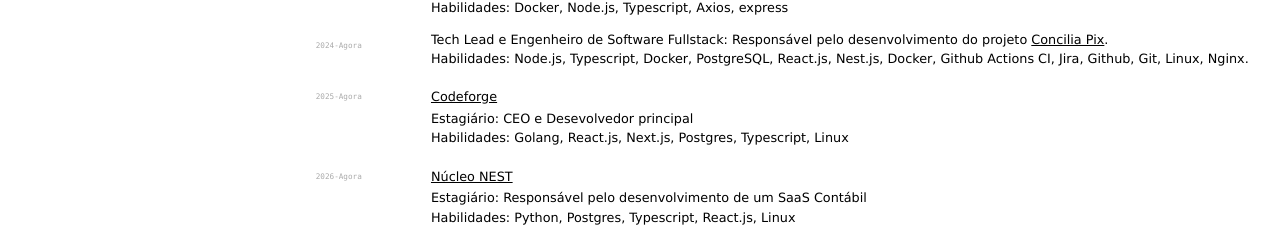
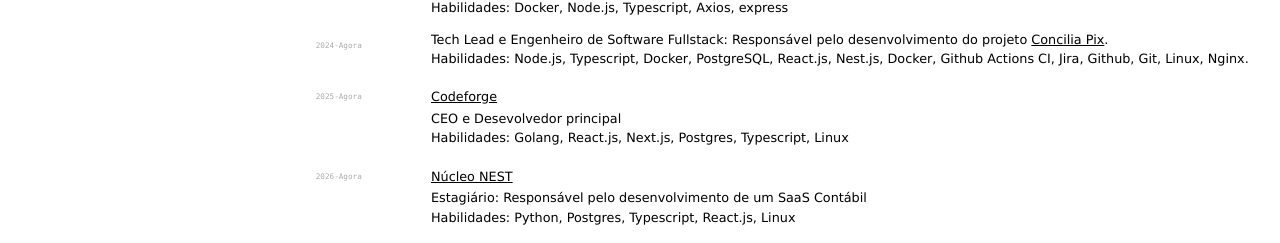
Before and after one commit to rainanDeveloper/cv-pt, a Jekyll site: the page built from index.md, in a window 1280 px wide. Shown: the part 1450-1693 px from the top of the page. Built offline with Jekyll 4.4.1, drawn with Linux system fonts in a browser that asks for light colours; part of the change alters nothing that is shown.

Commit message:
Update index.md

```diff
--- a/index.md
+++ b/index.md
@@ -117,7 +117,7 @@ IFBA Campus Camaçari - Bacharelado em ABI em computação
 
 <a href="https://www.codeforgebuilders.com.br/" target="_blank">Codeforge</a>
 
-- Estagiário: CEO e Desevolvedor principal
+- CEO e Desevolvedor principal
 - Habilidades: Golang, React.js, Next.js, Postgres, Typescript, Linux
 
 `2026-Agora`
```
